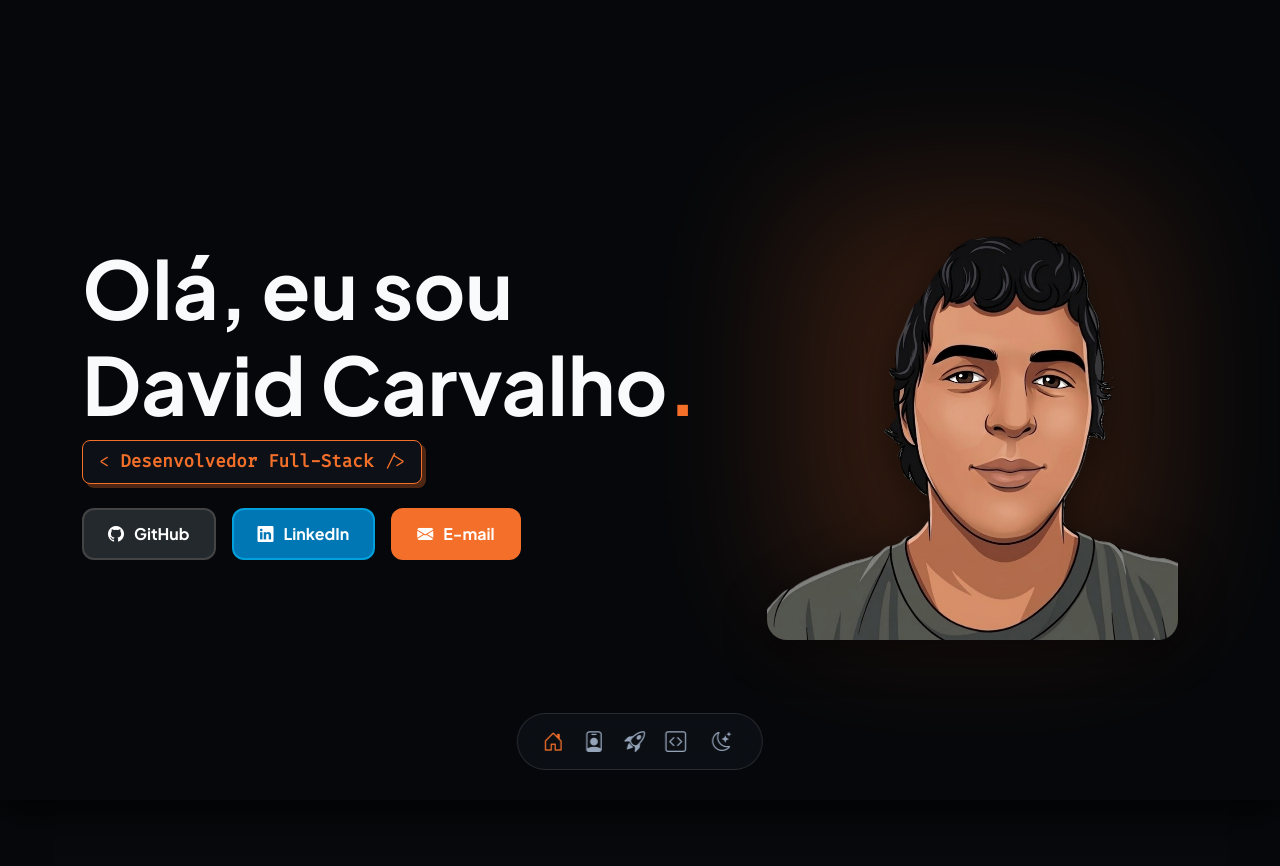
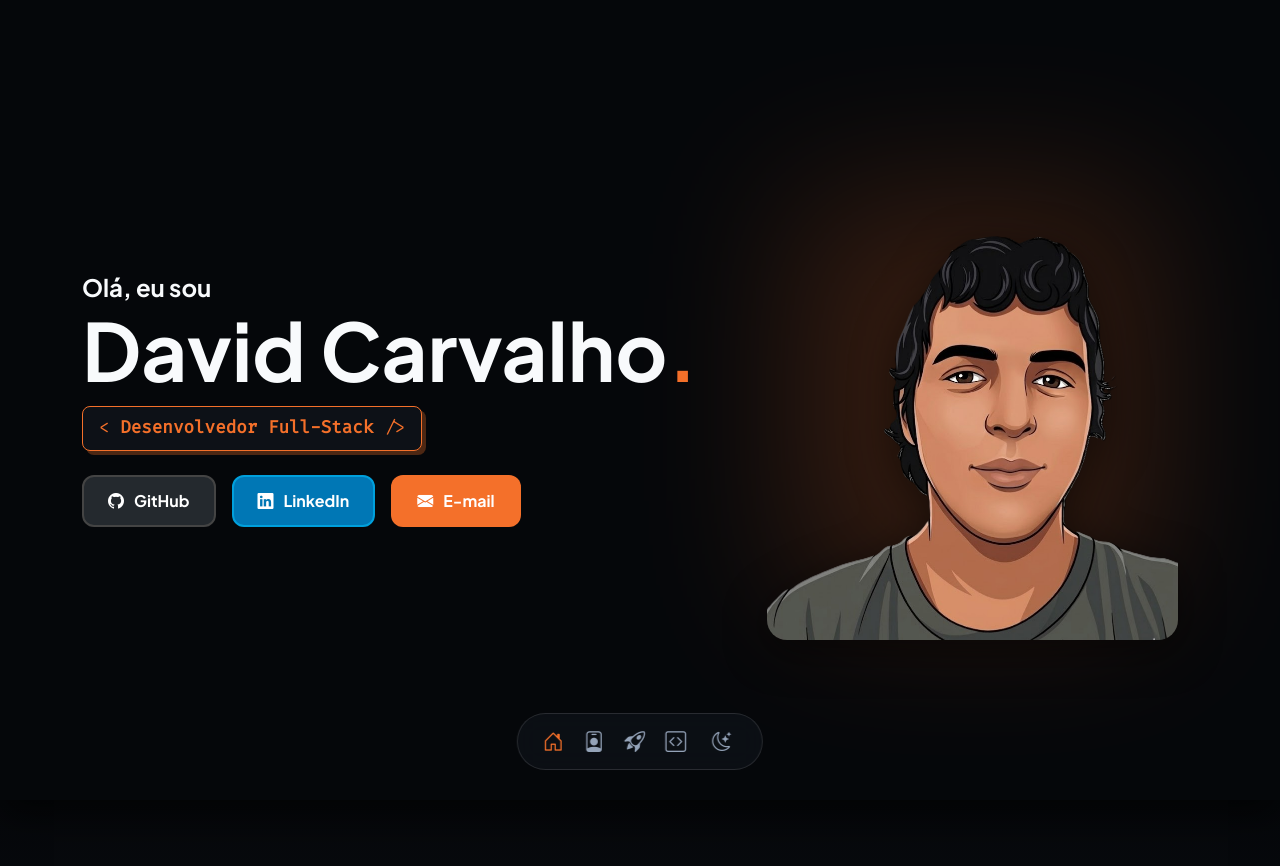
Before and after one commit to Davidcd1/davidcd1.github.io, a plain HTML site: page index.html in a window 1280 px wide. Shown: the top 866 px of the page. Drawn offline with nearby package versions, Linux system fonts and the light colour scheme.

Commit message:
ajustes no texto da hero section

```diff
--- a/index.html
+++ b/index.html
@@ -26,7 +26,7 @@
         <div class="container">
             <div class="row align-items-center">
                 <div class="col-lg-7">
-                    <h1 class="display-1 fw-bold mb-0">Olá, eu sou David Carvalho<span class="dot">.</span></h1>
+                    <h4 class="display-7 fw-bold mb-0">Olá, eu sou </h4><h1 class="display-1 fw-bold mb-0">David Carvalho<span class="dot">.</span></h1>
                     <div class="badge-dev mt-2 mb-4">
                         <span>&lt;</span> <b>Desenvolvedor Full-Stack</b> <span>/&gt;</span>
                     </div>
```
